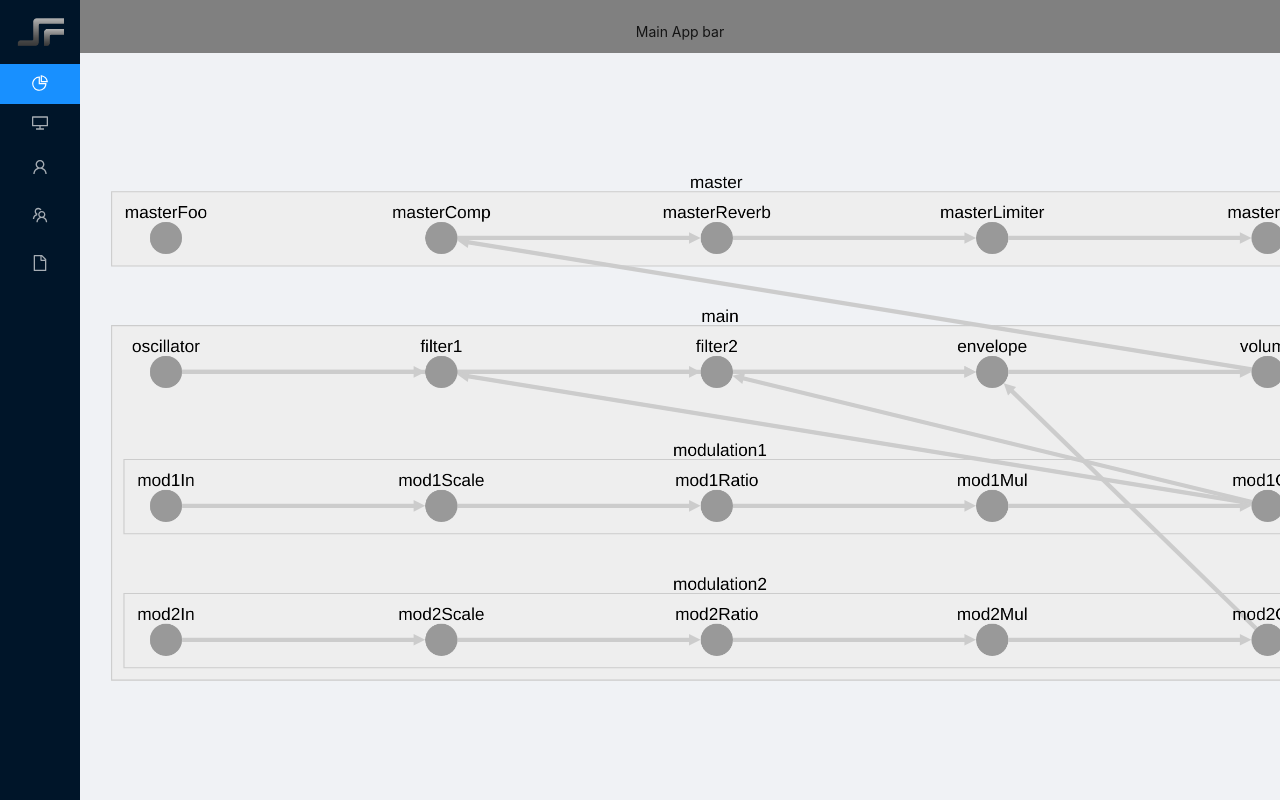
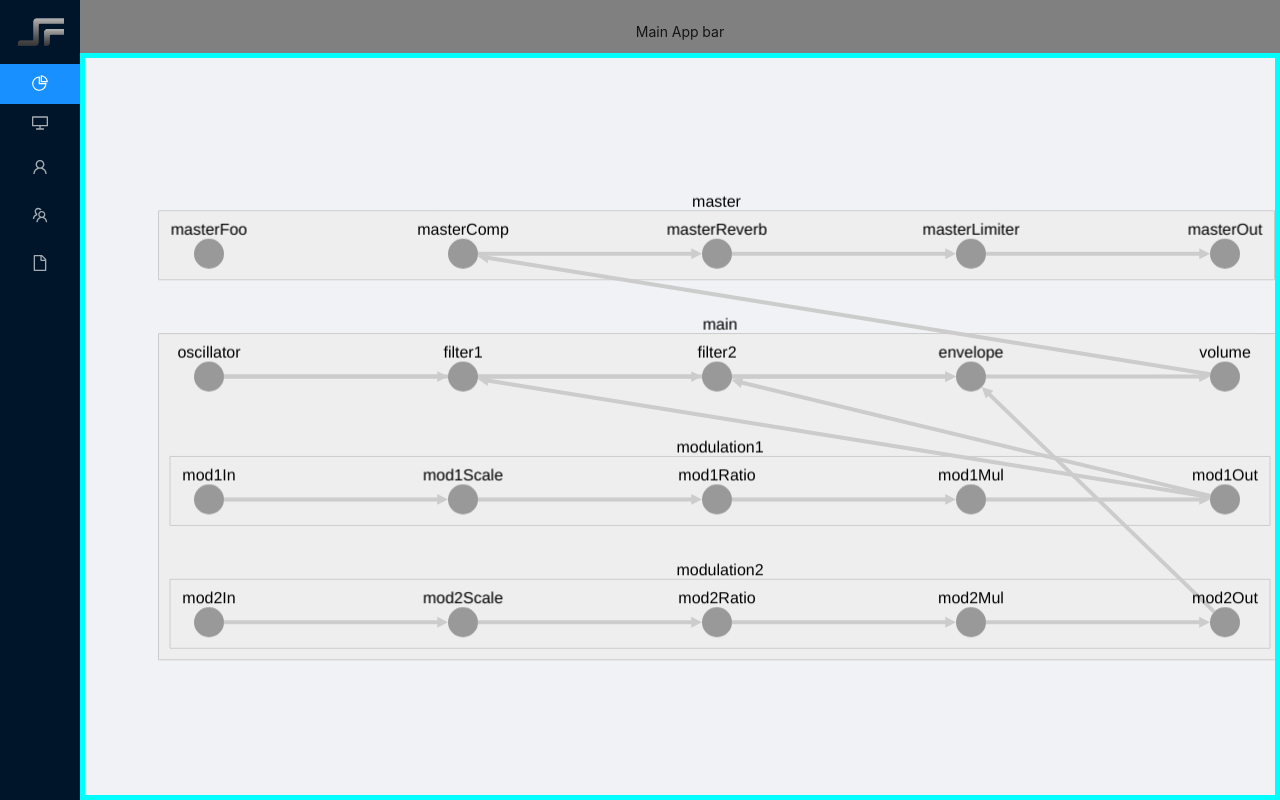
Before and after one commit to shk1447/fluidy, a React (Create React App) app in the folder fluidy-client/: page / in a window 1280 px wide. Built offline with nearby package versions, Linux system fonts and the light colour scheme.

Commit message:
cytoscape 탐색중..
냉무

```diff
--- a/fluidy-client/src/component/DiagramComponent.tsx
+++ b/fluidy-client/src/component/DiagramComponent.tsx
@@ -14,6 +14,7 @@ const DiagramComponent = (props: any)=>{
             zoom : 1,
             elements: [
                 // Nodes
+
                 {"data":{"id":"master"}},
                 {"data":{"id":"masterFoo","parent":"master"}},
                 {"data":{"id":"masterComp","parent":"master"}},
@@ -67,6 +68,42 @@ const DiagramComponent = (props: any)=>{
                 {"data":{"id":"w17","source":"mod1Out","target":"filter1"}},
                 {"data":{"id":"w18","source":"mod1Out","target":"filter2"}},
                 {"data":{"id":"w19","source":"mod2Out","target":"envelope"}},
+                // {"data":{"id":"w20","source":"","target":""}},
+
+                // {"data":{"id":"e3","source":"n0:n2","target":"n0:n5"}},
+                // {"data":{"id":"e4","source":"n2:n1","target":"n2:n4"}},
+                // {"data":{"id":"e5","source":"n0:n3","target":"n0:n4"}},
+                // {"data":{"id":"e6","source":"n3","target":"n2"}},
+                // {"data":{"id":"e7","source":"n5","target":"n6"}},
+                // {"data":{"id":"e8","source":"n5","target":"n2"}},
+                // {"data":{"id":"e9","source":"n3:n3","target":"n3:n2"}},
+                // {"data":{"id":"e11","source":"n0:n0","target":"n0:n1"}},
+                // {"data":{"id":"e12","source":"n0:n3","target":"n0:n2"}},
+                // {"data":{"id":"e13","source":"n3:n6","target":"n3:n0"}},
+                // {"data":{"id":"e14","source":"n3:n4","target":"n3:n2"}},
+                // {"data":{"id":"e15","source":"n3:n3","target":"n2:n0"}},
+                // {"data":{"id":"e16","source":"n2:n4","target":"n2:n7"}},
+                // {"data":{"id":"e17","source":"n3:n7","target":"n3:n3"}},
+                // {"data":{"id":"e18","source":"n3:n2","target":"n3:n0"}},
+                // {"data":{"id":"e19","source":"n6","target":"n4"}},
+                // {"data":{"id":"e20","source":"n4","target":"n3"}},
+                // {"data":{"id":"e23","source":"n0","target":"n7"}},
+                // {"data":{"id":"e24","source":"n0:n3","target":"n0:n5"}},
+                // {"data":{"id":"e28","source":"n0:n0","target":"n0:n2"}},
+                // {"data":{"id":"e30","source":"n0:n0","target":"n0:n3"}},
+                // {"data":{"id":"e33","source":"n7","target":"n3"}},
+                // {"data":{"id":"e34","source":"n3:n1","target":"n3:n7"}},
+                // {"data":{"id":"e36","source":"n0:n3","target":"n0:n1"}},
+                // {"data":{"id":"e39","source":"n3:n0","target":"n3:n4"}},
+                // {"data":{"id":"e41","source":"n2:n0","target":"n2:n4"}},
+                // {"data":{"id":"e43","source":"n3:n0","target":"n3:n5"}},
+                // {"data":{"id":"e45","source":"n7","target":"n4"}},
+                // {"data":{"id":"e46","source":"n2:n7","target":"n2:n0"}},
+                // {"data":{"id":"e47","source":"n2:n1","target":"n3:n6"}},
+                // {"data":{"id":"e49","source":"n3:n6","target":"n3:n5"}},
+                // {"data":{"id":"e1","source":"n3:n7","target":"n1:n4"}},
+                // {"data":{"id":"e2","source":"n0:n0","target":"n1:n4"}},
+                // {"data":{"id":"e10","source":"n1:n5","target":"n1:n4"}}
             ],
 
             style: [ // the stylesheet for the graph
@@ -77,7 +114,6 @@ const DiagramComponent = (props: any)=>{
                         'label': 'data(id)'
                     }
                 },
-
                 {
                 selector: 'edge',
                     style: {
@@ -95,10 +131,10 @@ const DiagramComponent = (props: any)=>{
                 rows: 6,
                 cols: 5
             }
+        });
 
-          });
-          console.log(graph)
-
+        graph.zoom(1);
+        graph.center();
         //fit layout
         graph.renderer().data.canvases.forEach((canvas: HTMLCanvasElement)=> {
             canvas.style.left = "0px";
--- a/fluidy-client/src/component/LayoutComponent.tsx
+++ b/fluidy-client/src/component/LayoutComponent.tsx
@@ -3,7 +3,6 @@ import * as antd from 'antd'
 import * as icons from '@ant-design/icons';
 import './LayoutComponent.css';
 import DiagramComponent from './DiagramComponent'
-import CytoscapeComponent from 'react-cytoscapejs';
 
 const {Layout, Menu, Typography, Row, Col} = antd;
 const {
@@ -52,7 +51,7 @@ const LayoutComponent = () => {
           <Header className="site-layout-background" style={{ padding: 0, backgroundColor: 'gray', height : '6.6vh'}}>
             <Text>Main App bar</Text>
           </Header>
-          <Content style={{ margin: '0 0px', height: "93.4vh"}}>
+          <Content style={{ margin: '0 0px', border : "5px solid cyan", height: "93.4vh"}}>
             {/* <Row style={{ padding: 0, backgroundColor: 'cyan', textAlign : "center"}}>
               <Col span={24}>
                 <Text>Tool Bar</Text>
```
Lines whose indentation alone changed are shown as unchanged.
